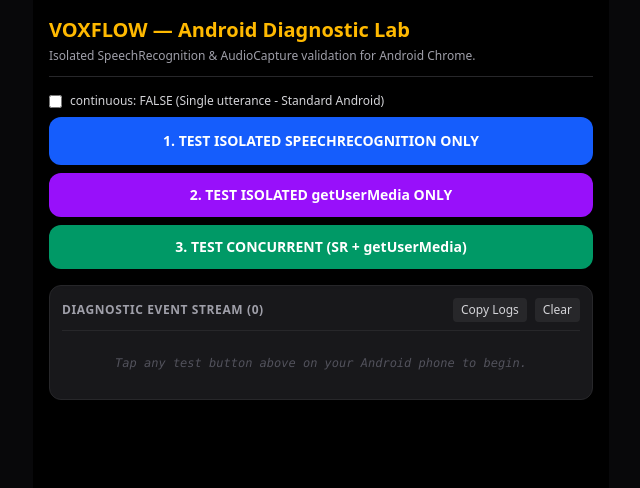
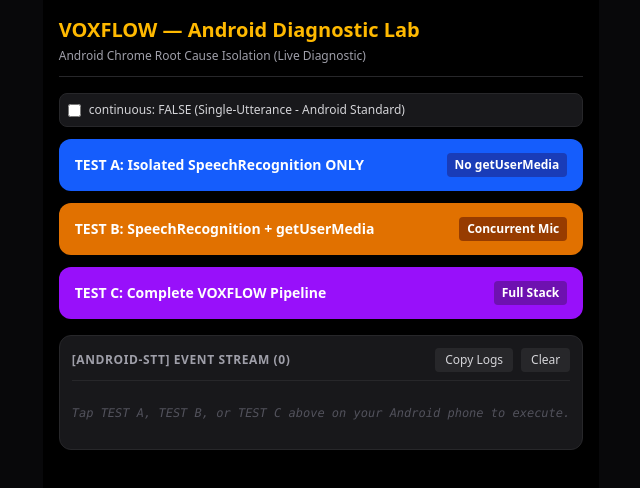
Before and after one commit to Manishshinde04/Mantra, a Next.js app: page /dev/android-test in a window 1280 px wide. Shown: the top 488 px of the page, without its empty margins (319-959 px from the left). Built offline with nearby package versions, Linux system fonts and the light colour scheme.

Commit message:
diag: update android diagnostic test harness with explicit [ANDROID-STT] schema

```diff
--- a/app/dev/android-test/page.tsx
+++ b/app/dev/android-test/page.tsx
@@ -1,6 +1,7 @@
 "use client";
 
 import React, { useState, useRef } from "react";
+import { VoiceInputManager } from "@/voice/VoiceInputManager";
 
 interface LogEntry {
   id: string;
@@ -16,15 +17,24 @@
   const [continuous, setContinuous] = useState<boolean>(false);
   const recognizerRef = useRef<any>(null);
   const streamRef = useRef<MediaStream | null>(null);
+  const voxflowManagerRef = useRef<VoiceInputManager | null>(null);
 
-  const addLog = (text: string, type: "info" | "success" | "error" | "event" = "info") => {
+  const addLog = (
+    text: string,
+    type: "info" | "success" | "error" | "event" = "info",
+    extra?: any
+  ) => {
     const entry: LogEntry = {
       id: `${Date.now()}-${Math.random()}`,
       time: new Date().toISOString().substring(11, 23),
       text,
       type,
     };
-    console.log(`[VOXFLOW-ANDROID] ${text}`);
+    if (extra !== undefined) {
+      console.log(`[ANDROID-STT] ${text}`, extra);
+    } else {
+      console.log(`[ANDROID-STT] ${text}`);
+    }
     setLogs((prev) => [...prev, entry]);
   };
 
@@ -33,23 +43,33 @@
     setTranscript("");
   };
 
-  // Test 1: Isolated SpeechRecognition ONLY
+  // TEST A: Isolated SpeechRecognition ONLY
+  // USER TAP -> new webkitSpeechRecognition() -> recognition.start() IMMEDIATELY
+  // NO getUserMedia, NO AudioContext, NO VAD, NO AudioPlayer, NO Gemini, NO Rime
   const runIsolatedSpeechRecognition = () => {
+    stopAll();
     clearLogs();
-    setActiveTest("isolated-sr");
+    setActiveTest("TEST-A");
     const t0 = performance.now();
+    const startTimestamp = Date.now();
 
-    addLog(`1. TAP: User tap event fired (perfNow=${t0.toFixed(1)}ms, isActive=${(navigator as any)?.userActivation?.isActive})`, "info");
-    addLog(`UserAgent: ${navigator.userAgent}`, "info");
+    const userAgent = typeof navigator !== "undefined" ? navigator.userAgent : "unknown";
+    const hasStandardSR = typeof window !== "undefined" && Boolean((window as any).SpeechRecognition);
+    const hasWebkitSR = typeof window !== "undefined" && Boolean((window as any).webkitSpeechRecognition);
+    const userActivationIsActive = typeof navigator !== "undefined" && Boolean((navigator as any)?.userActivation?.isActive);
+
+    addLog(`=== TEST A: ISOLATED SpeechRecognition ===`, "info");
+    addLog(`userAgent: ${userAgent}`, "info");
+    addLog(`SpeechRecognition availability: ${hasStandardSR}`, "info");
+    addLog(`webkitSpeechRecognition availability: ${hasWebkitSR}`, "info");
+    addLog(`userActivation.isActive: ${userActivationIsActive}`, "info");
 
     const SR = (window as any).SpeechRecognition || (window as any).webkitSpeechRecognition;
     if (!SR) {
-      addLog("ERROR: SpeechRecognition API not found in this browser!", "error");
+      addLog("SpeechRecognition API NOT FOUND in this browser!", "error");
       setActiveTest(null);
       return;
     }
-
-    addLog(`2. Constructor: Found ${Boolean((window as any).webkitSpeechRecognition) ? "webkitSpeechRecognition" : "SpeechRecognition"}`, "info");
 
     try {
       const recognizer = new SR();
@@ -57,24 +77,24 @@
       recognizer.continuous = continuous;
       recognizer.interimResults = true;
       recognizer.maxAlternatives = 1;
-      recognizer.lang = navigator.language || "en-US";
+      recognizer.lang = (navigator as any)?.language || "en-US";
 
-      addLog(`Config: lang=${recognizer.lang}, continuous=${recognizer.continuous}, interimResults=${recognizer.interimResults}`, "info");
+      addLog(`Configured recognizer: lang=${recognizer.lang}, continuous=${recognizer.continuous}, interimResults=${recognizer.interimResults}`, "info");
 
       recognizer.onstart = () => {
-        addLog(`CALLBACK: onstart (delay=${(performance.now() - t0).toFixed(1)}ms)`, "event");
+        addLog(`onstart fired (delay=${(performance.now() - t0).toFixed(1)}ms)`, "event", { timestamp: Date.now() });
       };
 
       recognizer.onaudiostart = () => {
-        addLog(`CALLBACK: onaudiostart (delay=${(performance.now() - t0).toFixed(1)}ms)`, "event");
+        addLog(`onaudiostart fired (delay=${(performance.now() - t0).toFixed(1)}ms)`, "event", { timestamp: Date.now() });
       };
 
       recognizer.onsoundstart = () => {
-        addLog(`CALLBACK: onsoundstart (delay=${(performance.now() - t0).toFixed(1)}ms)`, "event");
+        addLog(`onsoundstart fired (delay=${(performance.now() - t0).toFixed(1)}ms)`, "event", { timestamp: Date.now() });
       };
 
       recognizer.onspeechstart = () => {
-        addLog(`CALLBACK: onspeechstart (delay=${(performance.now() - t0).toFixed(1)}ms)`, "event");
+        addLog(`onspeechstart fired (delay=${(performance.now() - t0).toFixed(1)}ms)`, "event", { timestamp: Date.now() });
       };
 
       recognizer.onresult = (event: any) => {
@@ -90,114 +110,158 @@
         }
         const current = final || interim;
         setTranscript(current);
-        addLog(`CALLBACK: onresult -> "${current}" (isFinal=${Boolean(final)})`, "success");
+        addLog(`onresult fired: "${current}" (isFinal=${Boolean(final)})`, "success", {
+          transcript: current,
+          isFinal: Boolean(final),
+          resultIndex: event.resultIndex,
+          length: event.results.length,
+        });
       };
 
       recognizer.onspeechend = () => {
-        addLog(`CALLBACK: onspeechend (delay=${(performance.now() - t0).toFixed(1)}ms)`, "event");
+        addLog(`onspeechend fired`, "event", { timestamp: Date.now() });
       };
 
       recognizer.onsoundend = () => {
-        addLog(`CALLBACK: onsoundend (delay=${(performance.now() - t0).toFixed(1)}ms)`, "event");
+        addLog(`onsoundend fired`, "event", { timestamp: Date.now() });
       };
 
       recognizer.onaudioend = () => {
-        addLog(`CALLBACK: onaudioend (delay=${(performance.now() - t0).toFixed(1)}ms)`, "event");
+        addLog(`onaudioend fired`, "event", { timestamp: Date.now() });
       };
 
       recognizer.onerror = (event: any) => {
-        addLog(`CALLBACK: onerror -> error="${event.error}", message="${event.message || ""}"`, "error");
+        addLog(`onerror (exact error): "${event.error}", message="${event.message || ""}"`, "error", {
+          error: event.error,
+          message: event.message,
+        });
       };
 
       recognizer.onend = () => {
-        addLog(`CALLBACK: onend (total duration=${(performance.now() - t0).toFixed(1)}ms)`, "info");
+        addLog(`onend fired (total session=${(performance.now() - t0).toFixed(1)}ms)`, "info", { timestamp: Date.now() });
         setActiveTest(null);
       };
 
-      addLog(`3. START: Calling recognizer.start() synchronously at t=${(performance.now() - t0).toFixed(1)}ms...`, "info");
+      addLog(`Calling recognition.start() IMMEDIATELY... (timestamp=${startTimestamp})`, "info");
       recognizer.start();
-      addLog(`4. start() returned synchronously without throwing!`, "success");
+      addLog(`recognition.start() returned synchronously without throwing!`, "success");
     } catch (err: any) {
       addLog(`SYNCHRONOUS EXCEPTION in start(): ${err?.name} - ${err?.message}`, "error");
       setActiveTest(null);
     }
   };
 
-  // Test 2: Isolated getUserMedia ONLY
-  const runIsolatedGetUserMedia = async () => {
+  // TEST B: SpeechRecognition + getUserMedia CONCURRENTLY
+  // USER TAP -> recognition.start() immediately + getUserMedia() separately
+  const runSpeechRecognitionPlusGetUserMedia = async () => {
+    stopAll();
     clearLogs();
-    setActiveTest("isolated-gum");
+    setActiveTest("TEST-B");
     const t0 = performance.now();
-    addLog(`1. getUserMedia called (isActive=${(navigator as any)?.userActivation?.isActive})`, "info");
 
-    try {
-      const stream = await navigator.mediaDevices.getUserMedia({ audio: true });
-      streamRef.current = stream;
-      const track = stream.getAudioTracks()[0];
-      addLog(`2. getUserMedia SUCCESS (delay=${(performance.now() - t0).toFixed(1)}ms)`, "success");
-      addLog(`Track: label="${track.label}", readyState="${track.readyState}", enabled=${track.enabled}, muted=${track.muted}`, "info");
-      if (track.getSettings) {
-        addLog(`Settings: ${JSON.stringify(track.getSettings())}`, "info");
-      }
-    } catch (err: any) {
-      addLog(`getUserMedia FAILED: ${err?.name} - ${err?.message}`, "error");
-    } finally {
-      setActiveTest(null);
-    }
-  };
-
-  // Test 3: Concurrent Test (SpeechRecognition + getUserMedia)
-  const runConcurrentTest = async () => {
-    clearLogs();
-    setActiveTest("concurrent");
-    const t0 = performance.now();
-    addLog(`1. CONCURRENT TEST STARTED`, "info");
+    addLog(`=== TEST B: SpeechRecognition + getUserMedia ===`, "info");
+    addLog(`userAgent: ${navigator.userAgent}`, "info");
 
     const SR = (window as any).SpeechRecognition || (window as any).webkitSpeechRecognition;
     if (!SR) {
       addLog("SpeechRecognition not supported", "error");
+      setActiveTest(null);
       return;
     }
 
     try {
-      const r = new SR();
-      r.continuous = continuous;
-      r.interimResults = true;
-      r.lang = navigator.language || "en-US";
+      const recognizer = new SR();
+      recognizerRef.current = recognizer;
+      recognizer.continuous = continuous;
+      recognizer.interimResults = true;
+      recognizer.lang = navigator.language || "en-US";
 
-      r.onstart = () => addLog(`SR onstart`, "event");
-      r.onaudiostart = () => addLog(`SR onaudiostart`, "event");
-      r.onspeechstart = () => addLog(`SR onspeechstart`, "event");
-      r.onresult = (e: any) => {
+      recognizer.onstart = () => addLog(`onstart fired`, "event");
+      recognizer.onaudiostart = () => addLog(`onaudiostart fired`, "event");
+      recognizer.onsoundstart = () => addLog(`onsoundstart fired`, "event");
+      recognizer.onspeechstart = () => addLog(`onspeechstart fired`, "event");
+      recognizer.onresult = (e: any) => {
         const text = e.results[0][0].transcript;
         setTranscript(text);
-        addLog(`SR onresult: "${text}"`, "success");
+        addLog(`onresult fired: "${text}"`, "success");
       };
-      r.onerror = (e: any) => addLog(`SR onerror: ${e.error}`, "error");
-      r.onend = () => addLog(`SR onend`, "info");
+      recognizer.onerror = (e: any) => {
+        addLog(`onerror (exact error): "${e.error}", message="${e.message || ""}"`, "error");
+      };
+      recognizer.onend = () => {
+        addLog(`onend fired`, "info");
+        setActiveTest(null);
+      };
 
-      addLog(`Starting SpeechRecognition synchronously...`, "info");
-      r.start();
+      addLog(`1. Calling recognition.start() IMMEDIATELY...`, "info");
+      recognizer.start();
+      addLog(`2. recognition.start() initiated successfully`, "success");
 
-      addLog(`Now concurrently starting getUserMedia...`, "info");
+      addLog(`3. Now requesting getUserMedia({ audio: true }) concurrently...`, "info");
       const stream = await navigator.mediaDevices.getUserMedia({ audio: true });
-      addLog(`getUserMedia resolved! Track readyState=${stream.getAudioTracks()[0]?.readyState}`, "success");
+      streamRef.current = stream;
+      const track = stream.getAudioTracks()[0];
+      addLog(`4. getUserMedia resolved! Track label="${track?.label}", readyState="${track?.readyState}"`, "success");
+      addLog(`Speak into microphone now to test if onresult or onerror fires...`, "info");
     } catch (err: any) {
-      addLog(`Concurrent test error: ${err?.message}`, "error");
+      addLog(`TEST B error: ${err?.name} - ${err?.message}`, "error");
     }
+  };
+
+  // TEST C: Complete VOXFLOW pipeline
+  const runCompleteVoxflow = () => {
+    stopAll();
+    clearLogs();
+    setActiveTest("TEST-C");
+
+    addLog(`=== TEST C: COMPLETE VOXFLOW PIPELINE ===`, "info");
+    addLog(`Instantiating VoiceInputManager...`, "info");
+
+    const manager = new VoiceInputManager();
+    voxflowManagerRef.current = manager;
+
+    manager.on("startListening", () => addLog(`VOXFLOW event: startListening`, "event"));
+    manager.on("speechStart", () => addLog(`VOXFLOW event: speechStart (VAD detected human voice)`, "event"));
+    manager.on("speechEnd", () => addLog(`VOXFLOW event: speechEnd (VAD detected silence boundary)`, "event"));
+    manager.on("transcript", (chunk) => {
+      setTranscript(chunk.text);
+      addLog(`VOXFLOW event: transcript -> "${chunk.text}" (isFinal=${chunk.isFinal})`, "success");
+    });
+    manager.on("audioLevel", (level) => {
+      if (level > 0.15) {
+        // throttled log
+      }
+    });
+    manager.on("error", (err) => {
+      addLog(`VOXFLOW event: error -> "${err.type}": ${err.message}`, "error");
+    });
+    manager.on("stop", () => {
+      addLog(`VOXFLOW event: stop`, "info");
+      setActiveTest(null);
+    });
+
+    addLog(`Calling manager.start()...`, "info");
+    manager.start();
   };
 
   const stopAll = () => {
     if (recognizerRef.current) {
-      try { recognizerRef.current.abort(); } catch {}
+      try {
+        recognizerRef.current.onend = null;
+        recognizerRef.current.onerror = null;
+        recognizerRef.current.abort();
+      } catch {}
       recognizerRef.current = null;
     }
     if (streamRef.current) {
       streamRef.current.getTracks().forEach((t) => t.stop());
       streamRef.current = null;
     }
+    if (voxflowManagerRef.current) {
+      voxflowManagerRef.current.dispose();
+      voxflowManagerRef.current = null;
+    }
     setActiveTest(null);
-    addLog("Stopped all active sessions.", "info");
   };
 
   const copyLogs = () => {
@@ -211,13 +275,13 @@
       <div className="border-b border-zinc-800 pb-3 mb-4">
         <h1 className="text-xl font-bold text-amber-400">VOXFLOW — Android Diagnostic Lab</h1>
         <p className="text-xs text-zinc-400 mt-1">
-          Isolated SpeechRecognition & AudioCapture validation for Android Chrome.
+          Android Chrome Root Cause Isolation (Live Diagnostic)
         </p>
       </div>
 
       {/* Control buttons */}
-      <div className="space-y-2 mb-4">
-        <div className="flex items-center gap-2 mb-2">
+      <div className="space-y-3 mb-4">
+        <div className="flex items-center gap-2 p-2 bg-zinc-900 rounded-lg border border-zinc-800">
           <label className="text-xs text-zinc-300 flex items-center gap-2 cursor-pointer">
             <input
               type="checkbox"
@@ -225,40 +289,45 @@
               onChange={(e) => setContinuous(e.target.checked)}
               className="rounded"
             />
-            <span>continuous: {continuous ? "TRUE (Dictation)" : "FALSE (Single utterance - Standard Android)"}</span>
+            <span>
+              continuous: {continuous ? "TRUE (Dictation - triggers Android early exit)" : "FALSE (Single-Utterance - Android Standard)"}
+            </span>
           </label>
         </div>
 
         <button
           onClick={runIsolatedSpeechRecognition}
           disabled={activeTest !== null}
-          className="w-full py-3.5 px-4 rounded-xl bg-blue-600 hover:bg-blue-500 font-semibold text-sm shadow-lg disabled:opacity-50"
+          className="w-full py-3.5 px-4 rounded-xl bg-blue-600 hover:bg-blue-500 font-bold text-sm shadow-lg disabled:opacity-50 text-left flex justify-between items-center"
         >
-          1. TEST ISOLATED SPEECHRECOGNITION ONLY
+          <span>TEST A: Isolated SpeechRecognition ONLY</span>
+          <span className="text-xs bg-blue-800 px-2 py-1 rounded">No getUserMedia</span>
         </button>
 
         <button
-          onClick={runIsolatedGetUserMedia}
+          onClick={runSpeechRecognitionPlusGetUserMedia}
           disabled={activeTest !== null}
-          className="w-full py-3 px-4 rounded-xl bg-purple-600 hover:bg-purple-500 font-semibold text-sm shadow-lg disabled:opacity-50"
+          className="w-full py-3.5 px-4 rounded-xl bg-amber-600 hover:bg-amber-500 font-bold text-sm shadow-lg disabled:opacity-50 text-left flex justify-between items-center"
         >
-          2. TEST ISOLATED getUserMedia ONLY
+          <span>TEST B: SpeechRecognition + getUserMedia</span>
+          <span className="text-xs bg-amber-800 px-2 py-1 rounded">Concurrent Mic</span>
         </button>
 
         <button
-          onClick={runConcurrentTest}
+          onClick={runCompleteVoxflow}
           disabled={activeTest !== null}
-          className="w-full py-3 px-4 rounded-xl bg-emerald-600 hover:bg-emerald-500 font-semibold text-sm shadow-lg disabled:opacity-50"
+          className="w-full py-3.5 px-4 rounded-xl bg-purple-600 hover:bg-purple-500 font-bold text-sm shadow-lg disabled:opacity-50 text-left flex justify-between items-center"
         >
-          3. TEST CONCURRENT (SR + getUserMedia)
+          <span>TEST C: Complete VOXFLOW Pipeline</span>
+          <span className="text-xs bg-purple-800 px-2 py-1 rounded">Full Stack</span>
         </button>
 
         {activeTest && (
           <button
             onClick={stopAll}
-            className="w-full py-2.5 px-4 rounded-xl bg-red-600 font-semibold text-sm shadow-lg"
+            className="w-full py-2.5 px-4 rounded-xl bg-red-600 hover:bg-red-500 font-bold text-sm shadow-lg"
           >
-            STOP TEST
+            STOP ACTIVE TEST ({activeTest})
           </button>
         )}
       </div>
@@ -275,18 +344,18 @@
       <div className="bg-zinc-900 border border-zinc-800 rounded-xl p-3">
         <div className="flex justify-between items-center mb-2 pb-2 border-b border-zinc-800">
           <span className="text-xs font-bold text-zinc-400 uppercase tracking-wider">
-            Diagnostic Event Stream ({logs.length})
+            [ANDROID-STT] Event Stream ({logs.length})
           </span>
           <div className="flex gap-2">
             <button
               onClick={copyLogs}
-              className="text-xs px-2 py-1 bg-zinc-800 hover:bg-zinc-700 rounded text-zinc-300"
+              className="text-xs px-2.5 py-1 bg-zinc-800 hover:bg-zinc-700 rounded text-zinc-300 font-medium"
             >
               Copy Logs
             </button>
             <button
               onClick={clearLogs}
-              className="text-xs px-2 py-1 bg-zinc-800 hover:bg-zinc-700 rounded text-zinc-300"
+              className="text-xs px-2.5 py-1 bg-zinc-800 hover:bg-zinc-700 rounded text-zinc-300 font-medium"
             >
               Clear
             </button>
@@ -296,7 +365,7 @@
         <div className="space-y-1.5 font-mono text-xs max-h-96 overflow-y-auto">
           {logs.length === 0 ? (
             <div className="text-zinc-600 italic py-4 text-center">
-              Tap any test button above on your Android phone to begin.
+              Tap TEST A, TEST B, or TEST C above on your Android phone to execute.
             </div>
           ) : (
             logs.map((log) => (
```
